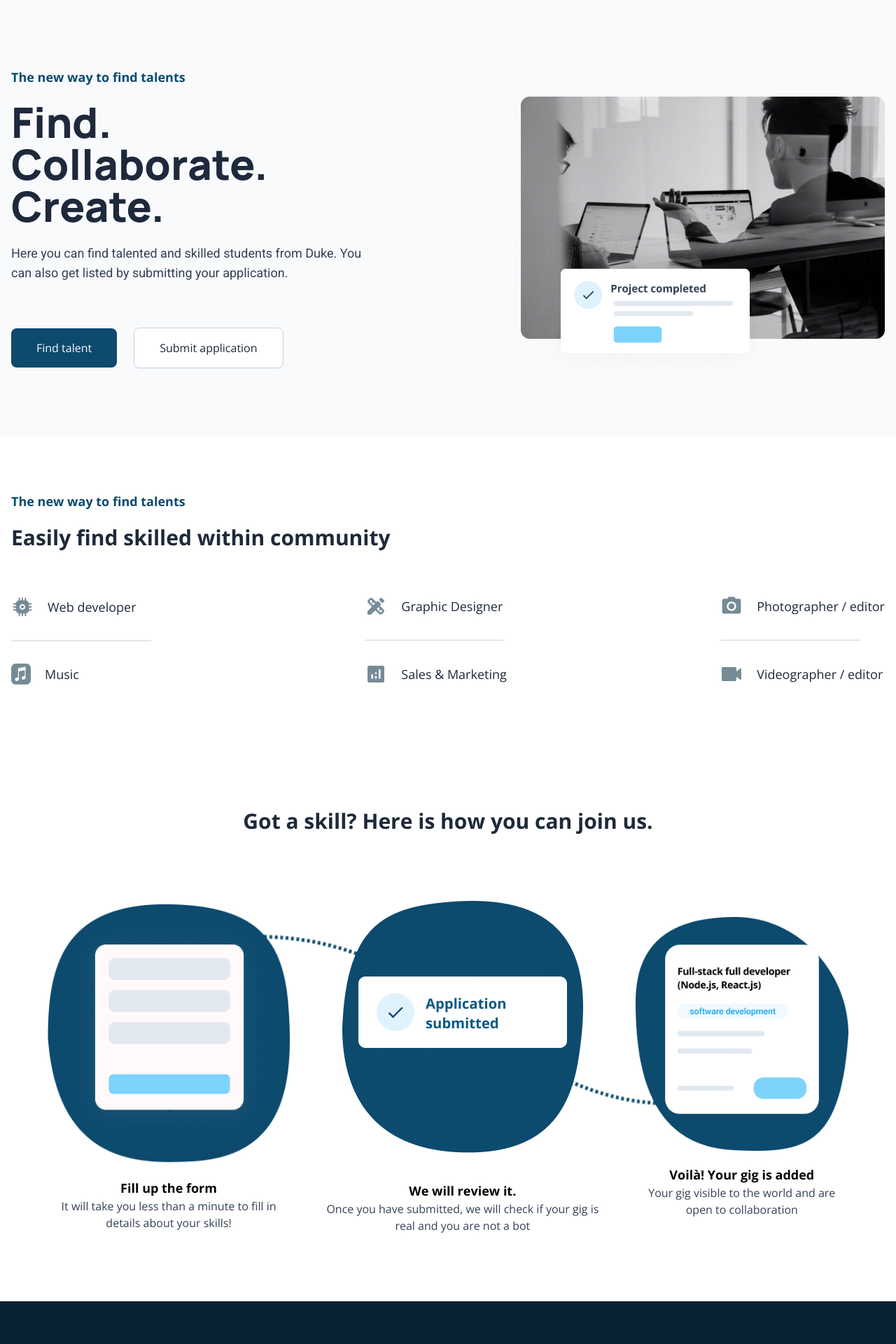
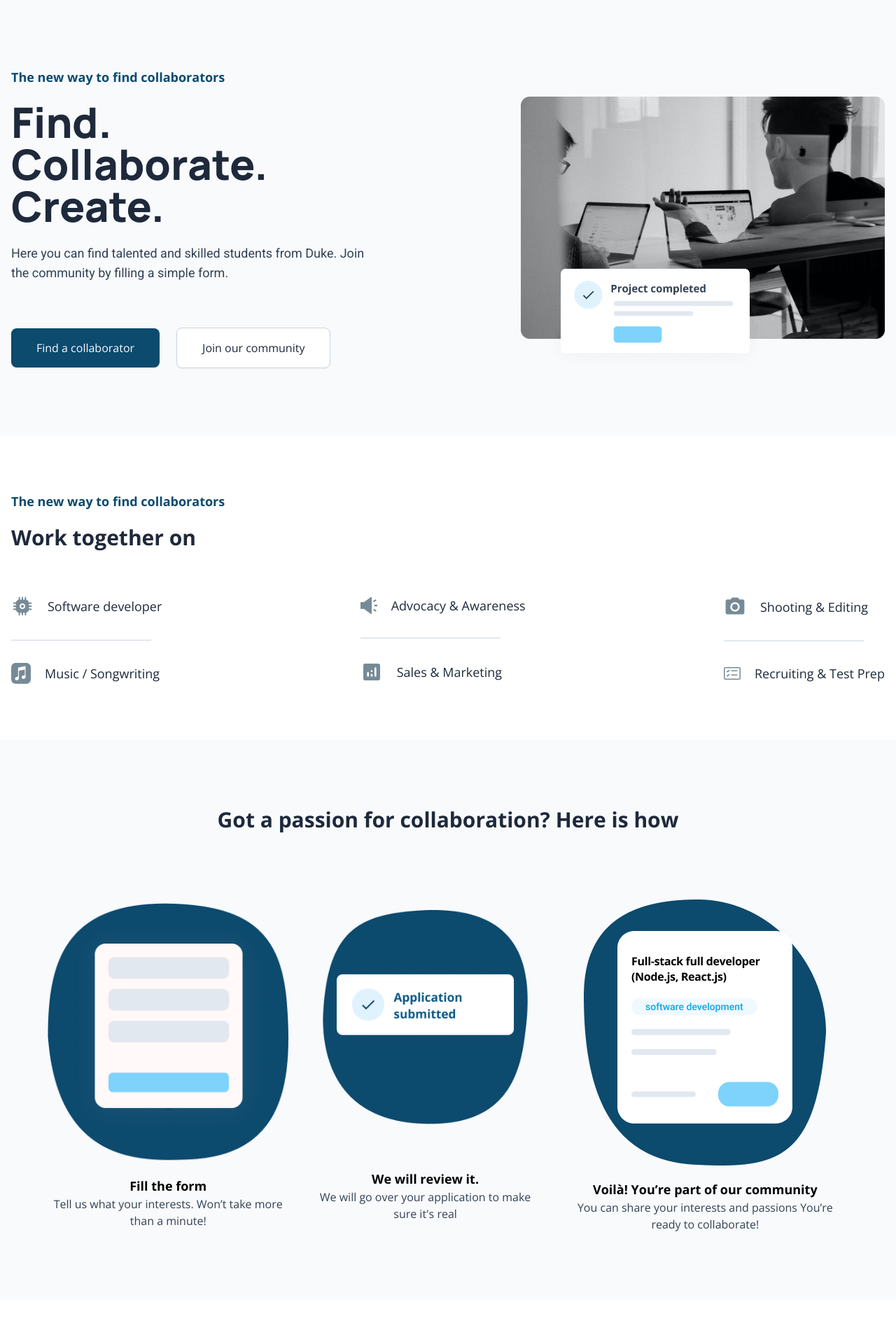
Before and after one commit to azyzz228/crossroadss, a Django app: page / in a window 1280 px wide. Shown: the top 1920 px of the page at 70% size. Run offline with Django 4.2, Linux system fonts and the light colour scheme.

Commit message:
Change wording add new section on homepage

```diff
--- a/gigs/templates/gigs/HomepageV2.html
+++ b/gigs/templates/gigs/HomepageV2.html
@@ -9,19 +9,14 @@
     <div class="container flex flex-col gap-20 md:flex-row justify-between items-center py-24 px-4 ">
         <!-- TEXT / TITLE / CTA -->
         <div class="w-full md:w-5/12">
-            <h3 class="text-lg font-bold text-sky-900 mb-5 class" data="test" onclick="copyContent(event) ">The new way
-                to find
-                talents
+            <h3 class="text-lg font-bold text-sky-900 mb-5 class" data="test" onclick="copyContent(event) ">The new way to find collaborators
             </h3>
             <h1 class="font-manrope text-5xl md:text-6xl text-slate-800 mb-6 class">Find. Collaborate.<br /> Create.
             </h1>
-            <p class="font-roboto text-lg text-slate-700 mb-16">Here you can find talented and skilled students from
-                Duke. You
-                can also get listed by submitting your
-                application.</p>
+            <p class="font-roboto text-lg text-slate-700 mb-16">Here you can find talented and skilled students from Duke. Join the community by filling a simple form. </p>
             <div class="flex flex-row justify-start items-center gap-6">
-                <a href="{% url 'gigs-page' %}"  class="btn btn-primary">Find talent</a>
-                <a href="{% url 'form-page' %}"  class="btn btn-sec">Submit application</a>
+                <a href="{% url 'gigs-page' %}"  class="btn btn-primary">Find a collaborator</a>
+                <a href="{% url 'form-page' %}"  class="btn btn-sec">Join our community</a>
             </div>
         </div>
 
@@ -37,8 +32,8 @@
 <!-- Features section -->
 
 <div class="container bg-white py-20 px-4  ">
-    <h3 class="text-lg font-bold text-sky-900 mb-5">The new way to find talents</h3>
-    <h2 class="h2-title mb-16">Easily find skilled within community</h2>
+    <h3 class="text-lg font-bold text-sky-900 mb-5">The new way to find collaborators</h3>
+    <h2 class="h2-title mb-16">Work together on</h2>
 
     <div
         class="flex flex-col items-start gap-20 md:flex-row justify-between md:items-center md:gap-5 font-opensans text-lg text-slate-800">
@@ -46,19 +41,19 @@
         <div class="flex flex-col justify-center items-start gap-8">
             <p class="flex flex-row justify-start items-center gap-5">
                 <img src="{% static 'images/icons/web.png' %}" alt="">
-                Web developer
+                Software developer
             </p>
             <div style="height: 1px;" class=" min-w-[200px] bg-slate-300"></div>
             <p class="flex flex-row justify-start items-center gap-5">
                 <img src="{% static 'images/icons/music.png' %}" alt="">
-                Music
+                Music / Songwriting
             </p>
         </div>
 
         <div class="flex flex-col justify-center items-start gap-8">
             <p class="flex flex-row justify-start items-center gap-5">
-                <img src="{% static 'images/icons/design.png' %}" alt="">
-                Graphic Designer
+                <img src="{% static 'images/icons/microphone.png' %}" alt="">
+                Advocacy & Awareness
             </p>
             <div style="height: 1px;" class="min-w-[200px] bg-slate-300"></div>
             <p class="flex flex-row justify-start items-center gap-5">
@@ -70,12 +65,12 @@
         <div class="flex flex-col justify-center items-start gap-8">
             <p class="flex flex-row justify-start items-center gap-5">
                 <img src="{% static 'images/icons/photo.png' %}" alt="">
-                Photographer / editor
+                Shooting & Editing
             </p>
             <div style="height: 1px;" class="min-w-[200px] bg-slate-300"></div>
             <p class="flex flex-row justify-start items-center gap-5">
-                <img src="{% static 'images/icons/video.png' %}" alt="">
-                Videographer / editor
+                <img src="{% static 'images/icons/table.png' %}" alt="">
+                Recruiting & Test Prep
             </p>
         </div>
 
@@ -86,9 +81,9 @@
 </div>
 
 <!-- EXPLANATION SECTION -->
-<div class="">
+<div class="bg-slate-50" >
     <div class="container py-24 px-12">
-        <h2 class="h2-title text-center mb-24">Got a skill? Here is how you can join us.</h2>
+        <h2 class="h2-title text-center mb-24">Got a passion for collaboration? Here is how </h2>
 
         <div class="flex flex-col md:flex-row gap-16 md:gap-0 justify-between items-center relative">
             <img src="{% static 'images/connector.png' %}" alt=""
@@ -96,23 +91,23 @@
 
             <div class="flex flex-col justify-start items-center px-5 ">
                 <img src="{% static 'images/form-bubble.png' %}" alt="" class="mb-4">
-                <h3 class="text-lg font-bold font-opensans">Fill up the form</h3>
-                <p class=" text-slate-700 text-base font-opensans text-center">It will take you less than a minute to
-                    fill in details about your skills!</p>
+                <h3 class="text-lg font-bold font-opensans">Fill the form</h3>
+                <p class=" text-slate-700 text-base font-opensans text-center">Tell us what your interests.
+                    Won’t take more than a minute!</p>
             </div>
 
             <div class="flex flex-col justify-start items-center px-5">
-                <img src="{% static 'images/form-submitted.png' %}" alt="" class="mb-10">
+                <img src="{% static 'images/form-submitted.png' %}" alt="" class="mb-16">
                 <h3 class="text-lg font-bold font-opensans">We will review it.</h3>
-                <p class="text-slate-700 text-base font-opensans text-center">Once you have submitted, we will check if
-                    your gig is real and you are not a bot</p>
+                <p class="text-slate-700 text-base font-opensans text-center">We will go over your application to make sure it's real</p>
             </div>
 
             <div class="flex flex-col justify-start items-center px-5">
                 <img src="{% static 'images/form-approved.png' %}" alt="" class="mb-5">
-                <h3 class="text-lg font-bold font-opensans">Voilà! Your gig is added</h3>
+                <h3 class="text-lg font-bold font-opensans">Voilà! You’re part of our community</h3>
                 <p class="text-slate-700 text-base font-opensans text-center">
-                    Your gig visible to the world and are open to collaboration
+                    You can share your interests and passions
+You’re ready to collaborate!
                 </p>
             </div>
 
@@ -120,26 +115,25 @@
     </div>
 </div>
 
+<div class="container bg-white pt-20 pb-24 text-center">
+<h1 class="h2-title mb-5 ">
+    Collaboration shouldn’t be hard
+</h1>
+<p class="font-roboto text-lg text-slate-700 mb-12 ">
+    Here you can easily connect to like-minded students from Duke.
+</p>
+
+<div class="flex flex-row items-center justify-center flex-wrap xl:flex-nowrap gap-12">
+<img src="{% static 'images/colab1.png' %}" alt="">
+<img src="{% static 'images/colab2.png' %}" alt="">
+<img src="{% static 'images/colab3.png' %}" alt="">
+<img src="{% static 'images/colab4.png' %}" alt="">
+
+</div>
+</div>
 
 <!-- Contact us page -->
-<div class=" p-8 md:p-20" style="background-color: #082333;">
-    <div
-        class="container bg-white flex flex-col md:flex-row justify-center items-center py-16 px-12 rounded-3xl gap-10">
-        <h2 class="h2-title class md:w-5/12">Have a question? Do not  hesitate to shoot us email</h2>
+{% include "gigs/contactComponent.html" %}
 
-        <div class="flex flex-col justify-center items-start gap-8">
-            <p class="flex flex-row justify-center items-center gap-4 text-lg text-slate-700">
-                <img src="{% static 'images/icons/tick.png' %}" alt="">
-                as1036@duke.edu (Aziz Abdullaev)
-            </p>
-
-            <p class="flex flex-row justify-center items-center gap-4 text-lg text-slate-700">
-                <img src="{% static 'images/icons/tick.png' %}" alt="">
-                mbg34@duke.edu (Michael Getaneh)
-            </p>
-        </div>
-
-    </div>
-</div>
 
 {% endblock content %}
--- a/gigs/templates/gigs/base.html
+++ b/gigs/templates/gigs/base.html
@@ -32,7 +32,7 @@
 
 <script type="text/javascript" src="{% static 'js/script.js' %}" defer></script>
 
-    <title>TalentVerse  | {% block title %}{% endblock title %}</title>
+    <title>Crossroadss  | {% block title %}{% endblock title %}</title>
 </head>
 <body class="font-opensans">
     {% block content %}
--- /dev/null
+++ b/gigs/templates/gigs/contactComponent.html
@@ -0,0 +1,21 @@
+{% load static %}
+<div class=" p-8 md:p-20" style="background-color: #082333;">
+    <div
+        class="container bg-white flex flex-col md:flex-row justify-center items-center py-16 px-12 rounded-3xl gap-10">
+        <h2 class="h2-title class md:w-5/12">Got a question? <br/>
+            Shoot us an email</h2>
+
+        <div class="flex flex-col justify-center items-start gap-8">
+            <p class="flex flex-row justify-center items-center gap-4 text-lg text-slate-700">
+                <img src="{% static 'images/icons/tick.png' %}" alt="">
+                as1036@duke.edu (Aziz Abdullaev)
+            </p>
+
+            <p class="flex flex-row justify-center items-center gap-4 text-lg text-slate-700">
+                <img src="{% static 'images/icons/tick.png' %}" alt="">
+                mbg34@duke.edu (Michael Getaneh)
+            </p>
+        </div>
+
+    </div>
+</div>
--- a/static/css/main.css
+++ b/static/css/main.css
@@ -847,10 +847,6 @@ Ensure the default browser behavior of the `hidden` attribute.
   margin-bottom: 6rem;
 }
 
-.mb-10 {
-  margin-bottom: 2.5rem;
-}
-
 .block {
   display: block;
 }
--- a/talentedDevils/settings.py
+++ b/talentedDevils/settings.py
@@ -23,9 +23,9 @@ BASE_DIR = Path(__file__).resolve().parent.parent
 SECRET_KEY = "*hL2YQzUcc72GqdWnR8Xiep%nBjVtFgzZ&Ea&CQNV4TojNjFHtRAZrBAcy$W&b"
 
 # SECURITY WARNING: don't run with debug turned on in production!
-DEBUG = False
+DEBUG = True
 
-ALLOWED_HOSTS = ["www.crossroadss.co "]
+ALLOWED_HOSTS = ["*"]
 
 
 # Application definition
@@ -121,7 +121,7 @@ USE_TZ = True
 STATICFILES_DIRS = [
     BASE_DIR / "static",
 ]
-STATIC_ROOT = BASE_DIR / "assets"
+# STATIC_ROOT = BASE_DIR / "assets"
 
 STATIC_URL = "static/"
 MEDIA_URL = "/media/"
```
Also changed, not shown: other parts of static/css/main.css (+62 -0 lines), gigs/models.py (+4 -4 lines), gigs/templates/gigs/Form.html (+22 -17 lines), gigs/templates/gigs/gigsPage.html (+19 -20 lines), db.sqlite3, gigs/migrations/0008_contactform_alter_gigs_category_and_more.py (added), static/images/colab1.png (added), static/images/colab2.png (added), static/images/colab3.png (added), static/images/colab4.png (added), static/images/icons/microphone.png (added), static/images/icons/table.png (added).
